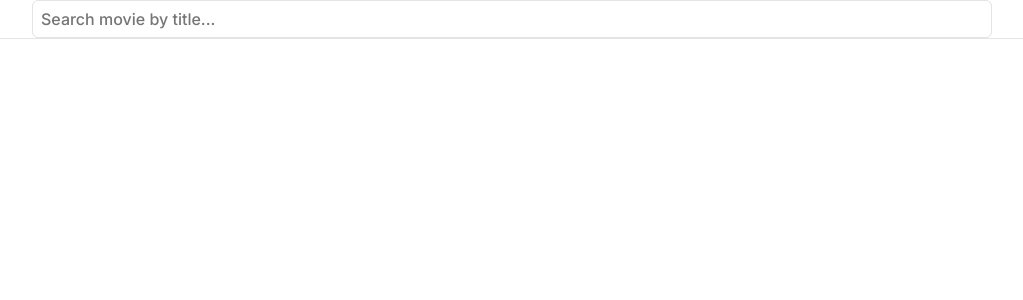
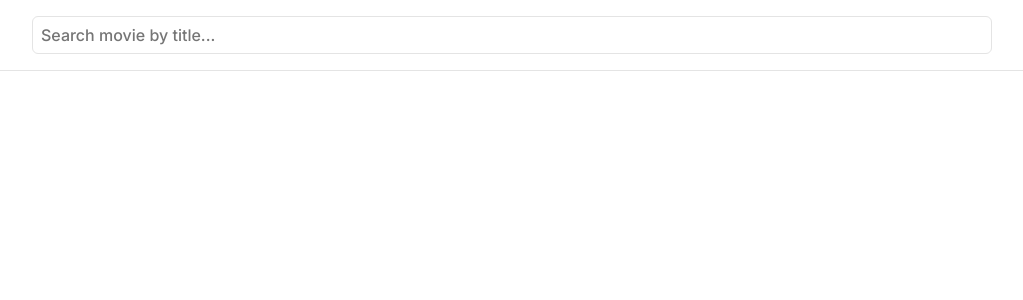
Before and after one commit to jordihoven/sniff, a Vue app: page / in a window 1280 px wide. Shown: the top 300 px of the page, without its empty margins (128-1151 px from the left). Built offline with nearby package versions, Linux system fonts and the light colour scheme.

Commit message:
add padding to search

```diff
--- a/src/views/HomeView.vue
+++ b/src/views/HomeView.vue
@@ -75,7 +75,7 @@ export default {
 
 .search-wrapper {
   border-bottom: 1px solid var(--stroke);
-  padding: 0 var(--s-spacing);
+  padding: var(--s-spacing);
 }
 
 .search {
```
